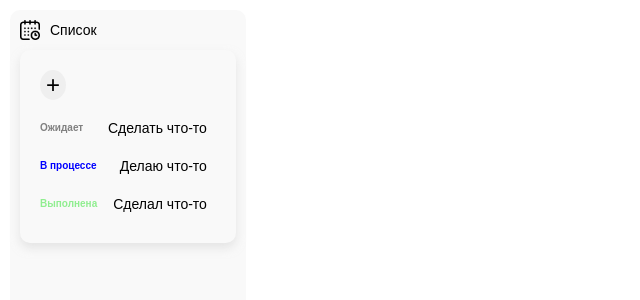
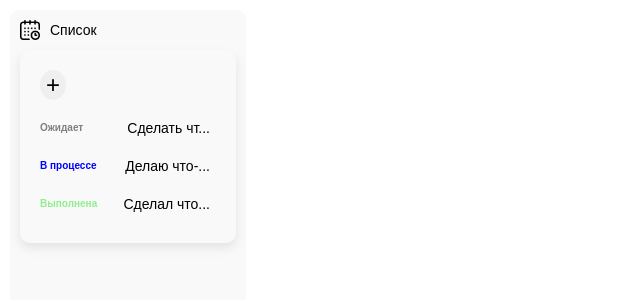
Before and after one commit to divnvp/to-do-react, a React (Create React App) app: page / in a window 1280 px wide. Shown: the top 300 px of the page, without its empty margins (0-640 px from the left). Built offline with nearby package versions, Linux system fonts and the light colour scheme.

Commit message:
fix: code

```diff
--- a/src/App.scss
+++ b/src/App.scss
@@ -76,14 +76,21 @@ button {
   &__panel {
     display: flex;
     flex-direction: column;
-    align-items: flex-start;
-    justify-content: center;
+    justify-content: space-between;
+    align-items: stretch;
+    flex: 1;
 
     margin-top: 5%;
 
     span {
       margin: 10px 0;
     };
+
+    &_items {
+      display: flex;
+      flex-direction: column;
+      justify-content: space-between;
+    }
   }
 }
 
--- a/src/components/UIHeader.js
+++ b/src/components/UIHeader.js
@@ -40,7 +40,7 @@ export function UIHeader(props) {
         </section>
 
         <nav className="nav__panel">
-          <div>{listItems}</div>
+          <div className="nav__panel_items">{listItems}</div>
         </nav>
       </UICard>
     </div>
--- a/src/components/UITaskRow.js
+++ b/src/components/UITaskRow.js
@@ -29,17 +29,25 @@ export function UITaskRow(props) {
     }
   }
 
+  const getName = () => {
+    if (props.taskName.length <= 10) {
+      return props.taskName;
+    } else {
+      return props.taskName.substring(0, 10) + "...";
+    }
+  }
+
   return (
     <section className="task">
       <label className="task__status" style={getColor()}>
-        { getStatus() }
+        {getStatus()}
       </label>
 
       <button
         onClick={clicked}
         className="task__button"
       >
-        {props.taskName}
+        {getName()}
       </button>
     </section>
   );
```
